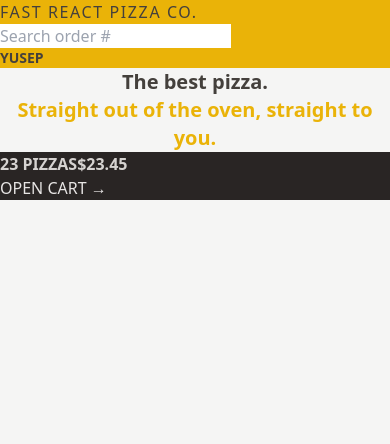
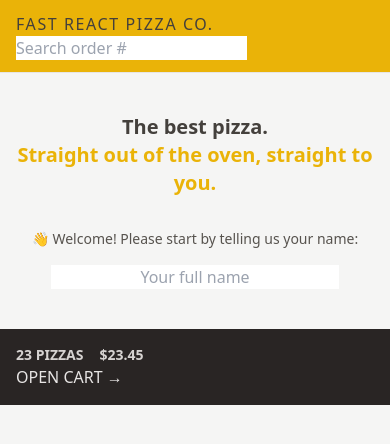
Before and after one commit to JoseAlbDR/react-pizza-shop, a React (Vite) app: page / in a window 390 px wide. Shown: the top 444 px of the page. Built offline with nearby package versions, Linux system fonts and the light colour scheme.

Commit message:
feat: add mq for responsive design

```diff
--- a/index.html
+++ b/index.html
@@ -6,7 +6,7 @@
     <meta name="viewport" content="width=device-width, initial-scale=1.0" />
     <title>Vite + React</title>
   </head>
-  <body class="bg-stone-100 text-stone-700">
+  <body class="flex bg-stone-100 text-stone-700">
     <div id="root"></div>
     <script type="module" src="/src/main.jsx"></script>
   </body>
--- a/src/features/cart/CartOverview.jsx
+++ b/src/features/cart/CartOverview.jsx
@@ -2,8 +2,8 @@
 
 function CartOverview() {
   return (
-    <div className="bg-stone-800 uppercase text-stone-200">
-      <p className="font-semibold text-stone-300">
+    <div className="bg-stone-800 p-4 px-4 py-4 uppercase text-stone-200 sm:px-6">
+      <p className="space-x-4 text-sm font-semibold text-stone-300 sm:space-x-6 md:text-base">
         <span>23 pizzas</span>
         <span>$23.45</span>
       </p>
--- a/src/features/users/CreateUser.jsx
+++ b/src/features/users/CreateUser.jsx
@@ -9,13 +9,16 @@
 
   return (
     <form onSubmit={handleSubmit}>
-      <p>👋 Welcome! Please start by telling us your name:</p>
+      <p className="mb-4 text-sm text-stone-600 md:text-base">
+        👋 Welcome! Please start by telling us your name:
+      </p>
 
       <input
         type="text"
         placeholder="Your full name"
         value={username}
         onChange={(e) => setUsername(e.target.value)}
+        className="w-72 text-center"
       />
 
       {username !== '' && (
--- a/src/features/users/Username.jsx
+++ b/src/features/users/Username.jsx
@@ -1,5 +1,7 @@
 function Username() {
-  return <div className="text-sm font-semibold">YuSeP</div>;
+  return (
+    <div className="hidden text-sm font-semibold md:inline-block">YuSeP</div>
+  );
 }
 
 export default Username;
--- a/src/ui/Header.jsx
+++ b/src/ui/Header.jsx
@@ -4,7 +4,7 @@
 
 function Header() {
   return (
-    <header className="bg-yellow-500 uppercase">
+    <header className="border-b border-stone-200 bg-yellow-500 px-4 py-3 uppercase sm:px-6">
       <Link to="/" className="tracking-widest">
         Fast React Pizza Co.
       </Link>
--- a/src/ui/Home.jsx
+++ b/src/ui/Home.jsx
@@ -1,13 +1,16 @@
+import CreateUser from '../features/users/CreateUser';
+
 function Home() {
   return (
-    <div>
-      <h1 className="text-center text-xl font-semibold">
+    <div className="my-10 text-center">
+      <h1 className="mb-8 text-center text-xl font-semibold sm:my-16">
         The best pizza.
         <br />
         <span className="text-yellow-500">
           Straight out of the oven, straight to you.
         </span>
       </h1>
+      <CreateUser />
     </div>
   );
 }
```
